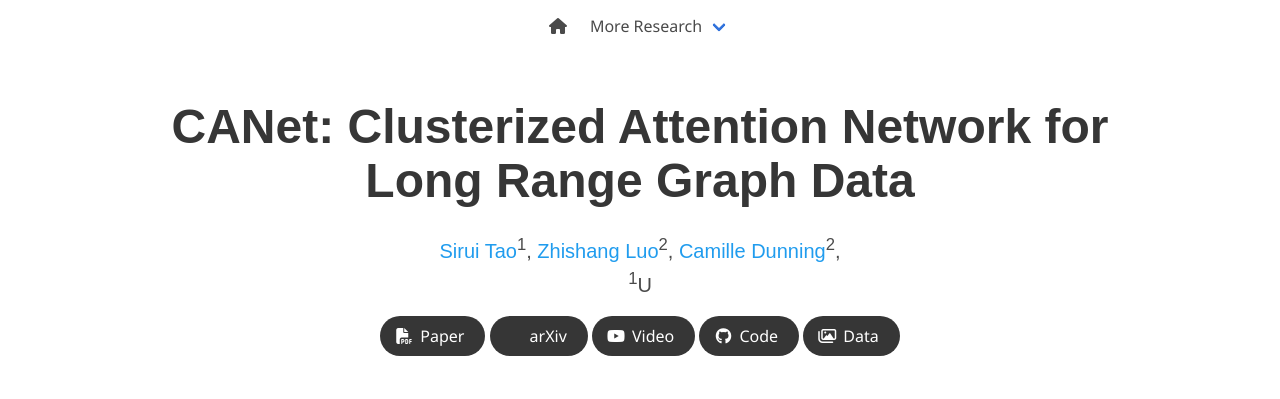
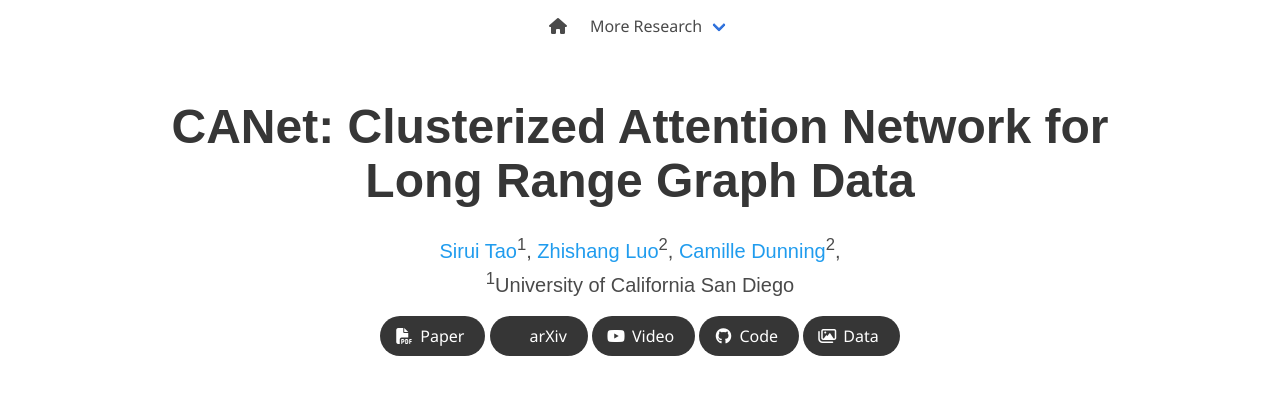
Before and after one commit to GraphHSCN/GraphHSCN.github.io, a plain HTML site: page index.html in a window 1280 px wide. Shown: the top 399 px of the page. Drawn offline with nearby package versions, Linux system fonts and the light colour scheme; some icons are missing; a web font is replaced by a local one.

Commit message:
fix university info

```diff
--- a/index.html
+++ b/index.html
@@ -100,7 +100,7 @@
           </div>
 
           <div class="is-size-5 publication-authors">
-            <span class="author-block"><sup>1</sup>U</span>
+            <span class="author-block"><sup>1</sup>University of California San Diego</span>
           </div>
 
           <div class="column has-text-centered">
```
